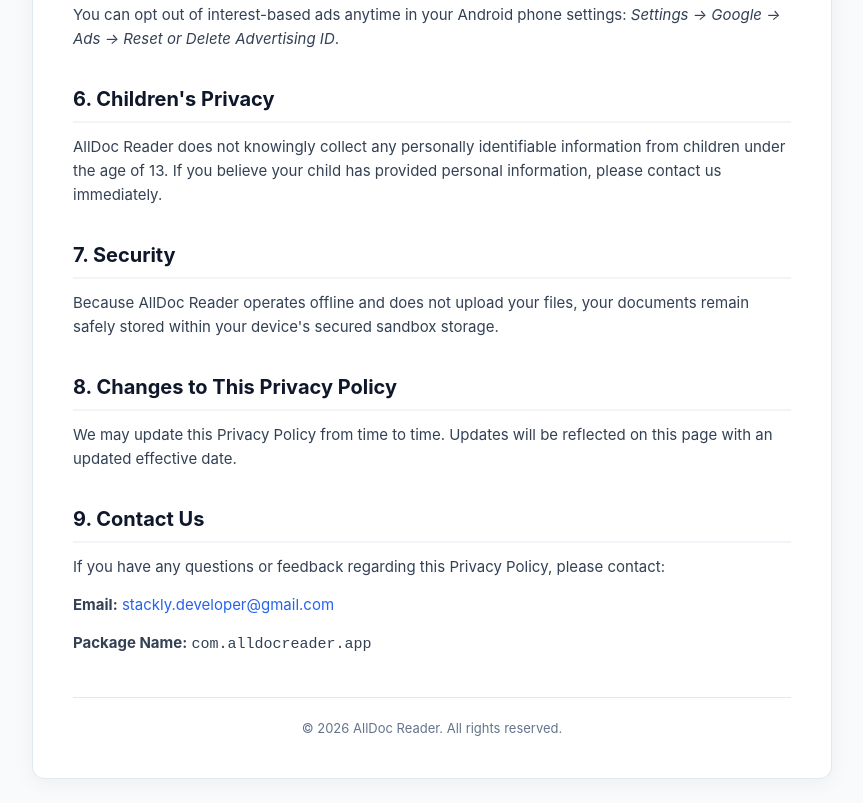
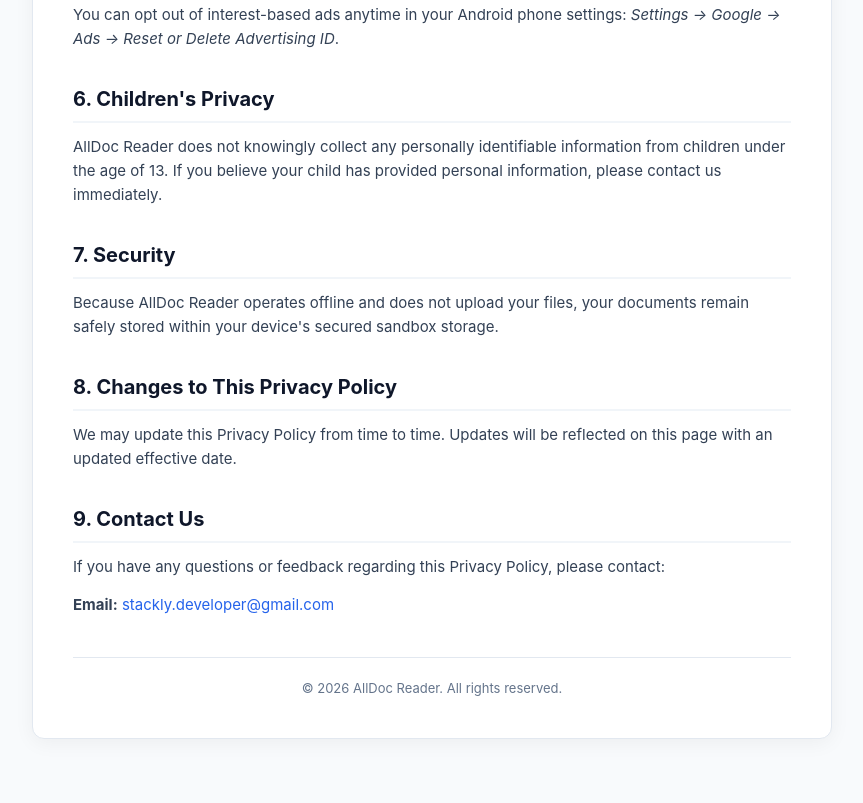
Before and after one commit to ankit82955/AllDoc-Reader, a plain HTML site: page index.html in a window 1280 px wide. Shown: the part 1797-2600 px from the top of the page, without its empty margins (208-1071 px from the left). After the commit the page ends 2560 px from the top, so only its background shows below. Drawn offline with Linux system fonts and the light colour scheme.

Commit message:
Remove package name from contact information
Removed package name from the contact section.

```diff
--- a/index.html
+++ b/index.html
@@ -150,7 +150,6 @@
     <h2>9. Contact Us</h2>
     <p>If you have any questions or feedback regarding this Privacy Policy, please contact:</p>
     <p><strong>Email:</strong> <a href="mailto:support@alldocreader.app">stackly.developer@gmail.com</a></p>
-    <p><strong>Package Name:</strong> <code>com.alldocreader.app</code></p>
 
     <div class="footer">
       &copy; 2026 AllDoc Reader. All rights reserved.
```
